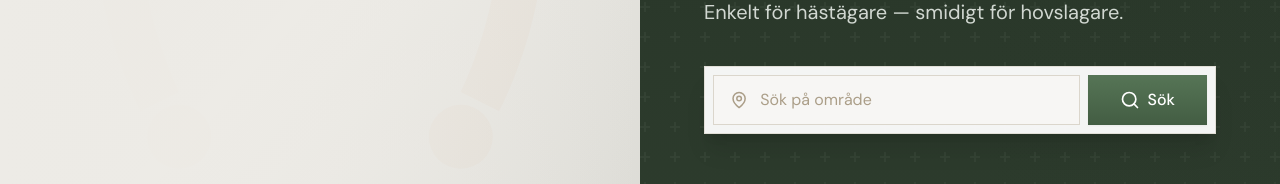
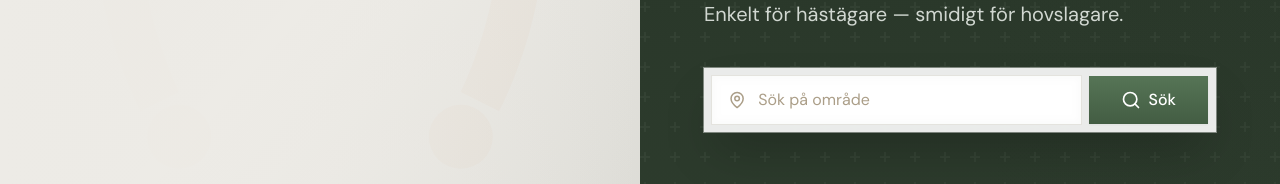
Before and after one commit to aliceryden/portalen, a React (Vite) app in the folder frontend/: page / in a window 1280 px wide. Shown: the part 497-681 px from the top of the page. Built offline with nearby package versions, Linux system fonts and the light colour scheme; no server answers.

Commit message:
Soften hero search box borders

```diff
--- a/frontend/src/pages/HomePage.tsx
+++ b/frontend/src/pages/HomePage.tsx
@@ -28,9 +28,9 @@ export default function HomePage() {
               </p>
 
               {/* Search Box */}
-              <div className="bg-white/95 text-earth-900 border border-earth-200/70 shadow-xl p-2">
+              <div className="bg-white/90 text-earth-900 shadow-2xl p-2 ring-1 ring-white/40 backdrop-blur-sm">
                 <div className="flex flex-col md:flex-row gap-2">
-                  <div className="flex-1 flex items-center gap-3 px-4 py-3 bg-earth-50 border border-earth-200">
+                  <div className="flex-1 flex items-center gap-3 px-4 py-3 bg-white/70 ring-1 ring-earth-200/40 backdrop-blur-sm">
                     <MapPin className="w-5 h-5 text-earth-400" />
                     <input
                       type="text"
```
